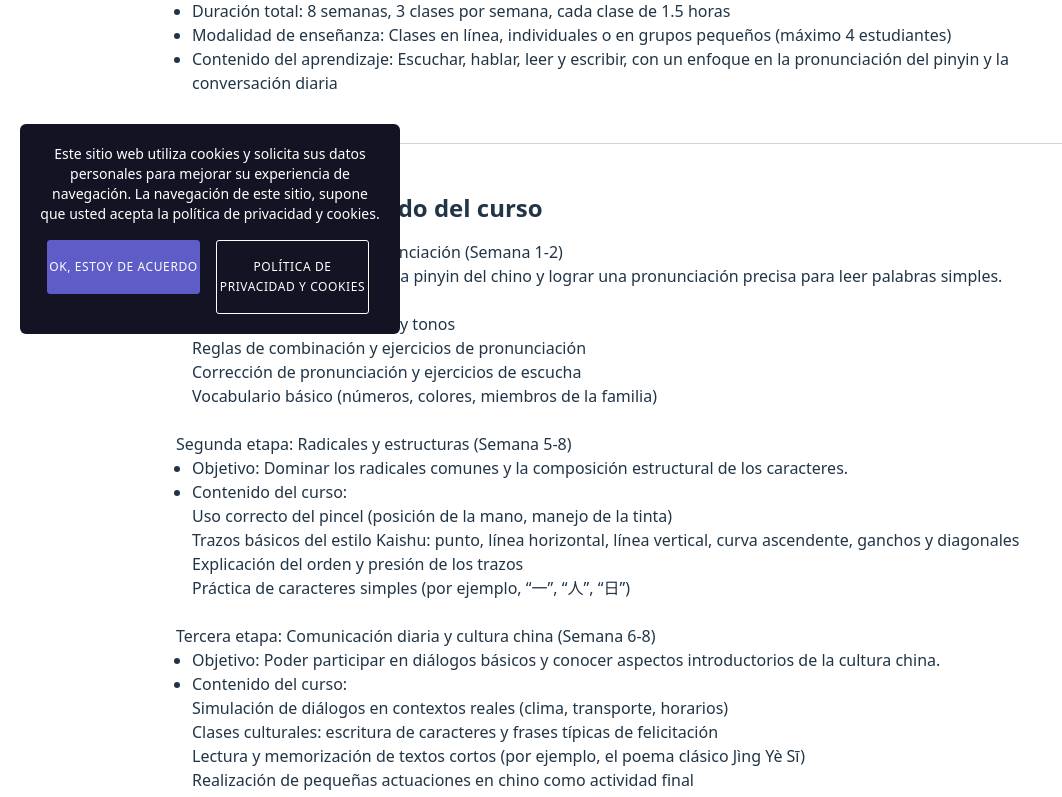
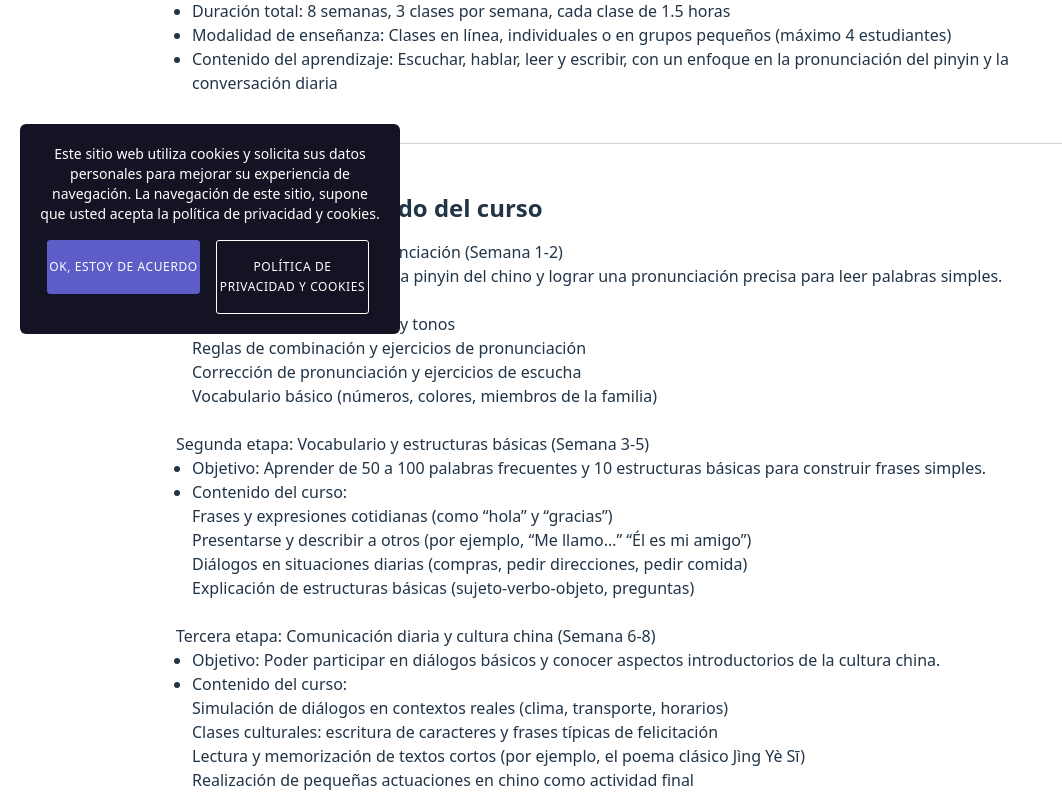
Before and after one commit to leahlin01/leiona, a React (Vite) app: page /#/course2 in a window 1280 px wide. Shown: the part 446-1243 px from the top of the page, without its empty margins (0-1062 px from the left). Built offline with nearby package versions, Linux system fonts and the light colour scheme.

Commit message:
Update Course2.tsx

```diff
--- a/src/pages/Course2.tsx
+++ b/src/pages/Course2.tsx
@@ -65,27 +65,24 @@ const CourseTwo: React.FC = () => {
         </ul>
 
         <h3 className="mt-6">
-          Segunda etapa: Radicales y estructuras (Semana 5-8)
-        </h3>
+          Segunda etapa: Vocabulario y estructuras básicas (Semana 3-5)</h3>
         <ul className="list-disc list-outside text-left pl-4">
           <li>
-            Objetivo: Dominar los radicales comunes y la composición estructural
-            de los caracteres.
+            Objetivo: Aprender de 50 a 100 palabras frecuentes y 10 estructuras
+            básicas para construir frases simples.
           </li>
           <li>
             Contenido del curso:
             <ul>
               <li>
-                Uso correcto del pincel (posición de la mano, manejo de la
-                tinta)
+                Frases y expresiones cotidianas (como “hola” y “gracias”)
               </li>
               <li>
-                Trazos básicos del estilo Kaishu: punto, línea horizontal, línea
-                vertical, curva ascendente, ganchos y diagonales
+                Presentarse y describir a otros (por ejemplo, “Me llamo…” “Él es mi amigo”)
               </li>
-              <li>Explicación del orden y presión de los trazos</li>
+              <li>Diálogos en situaciones diarias (compras, pedir direcciones, pedir comida)</li>
               <li>
-                Práctica de caracteres simples (por ejemplo, “一”, “人”, “日”)
+                Explicación de estructuras básicas (sujeto-verbo-objeto, preguntas)
               </li>
             </ul>
           </li>
```
